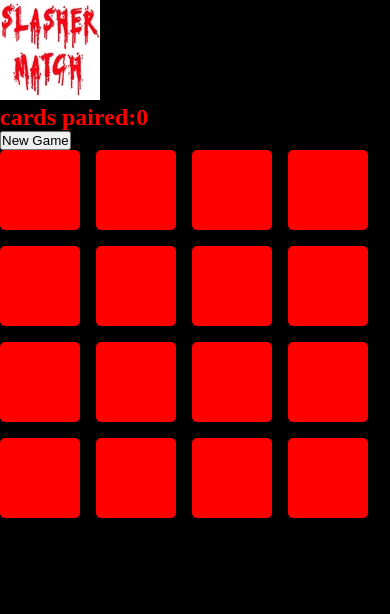
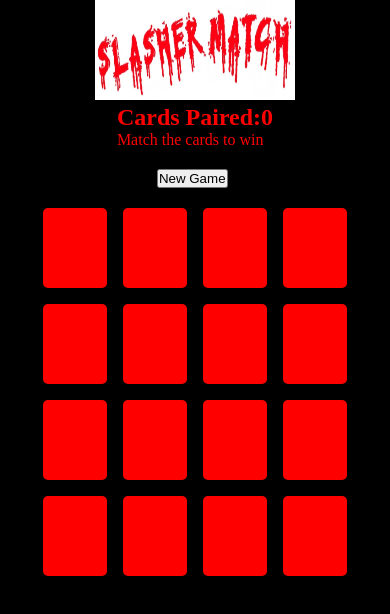
Before and after one commit to mcnic16/slashermatch2, a plain HTML site: page index.html in a window 390 px wide. Drawn offline with Linux system fonts and the light colour scheme.

Commit message:
Media Queries stopped working, so redone Media Queries and also changed the css so the layout looked better

```diff
--- a/assets/styles.css
+++ b/assets/styles.css
@@ -19,13 +19,22 @@ body {
 }
 
 /*-------------------------game-grid------------------*/
+.gamebutton {
+    margin-top: 20px;
+    margin-left: 40px;
+}
+.title {
+    height: auto;
+}
 
 section {
+    margin-top: 20px;
     display: grid;
     grid-template-columns: repeat(4, 8rem);
     grid-template-rows: repeat(4, 8rem);
     grid-gap: 1rem;
     perspective: 1000px;
+
 }
 
 /*-------------------------cards------------------*/
@@ -57,20 +66,18 @@ section {
 }
 
 /*-------------------------media-querys------------*/
-@media only screen and (max-width: 700px) {
+@media only screen and (max-width: 900px) {
 
     body {
-        align-items: flex-start;
+        align-items: center;
         max-width: 100%;
-         max-height: 100%;
-
-
-
-    }
+        max-height: 100%;
+        }
 
     section {
+        margin-top: 20px ;
         display: grid;
-        grid-template-columns: repeat(4, 5rem);
+        grid-template-columns: repeat(4, 4rem);
         grid-template-rows: repeat(4, 5rem);
         grid-gap: 1rem;
         perspective: 1000px;
--- a/index.html
+++ b/index.html
@@ -12,15 +12,17 @@
 <body>
     <header>
         <div class="title">
-            <img src="assets/images/title.jpg" alt="slasher match">
+            <img src="assets/images/title1.jpg" alt="slasher match" height="100px" width="200px">
      </div>
     </header>
     <div class="match">
-        <h2>cards paired:<span class="paired"></span></h2>
-        <div>
+        <h2>Cards Paired:<span class="paired"></span></h2>
+        <p="match">Match the cards to win</p>
+        <div class="gamebutton">
     <button onclick="newGame()">New Game</button>
+        </div>
   </div>
-    </div>
+
 
     <section>
 
```
Also changed, not shown: assets/images/title1.jpg (added).
